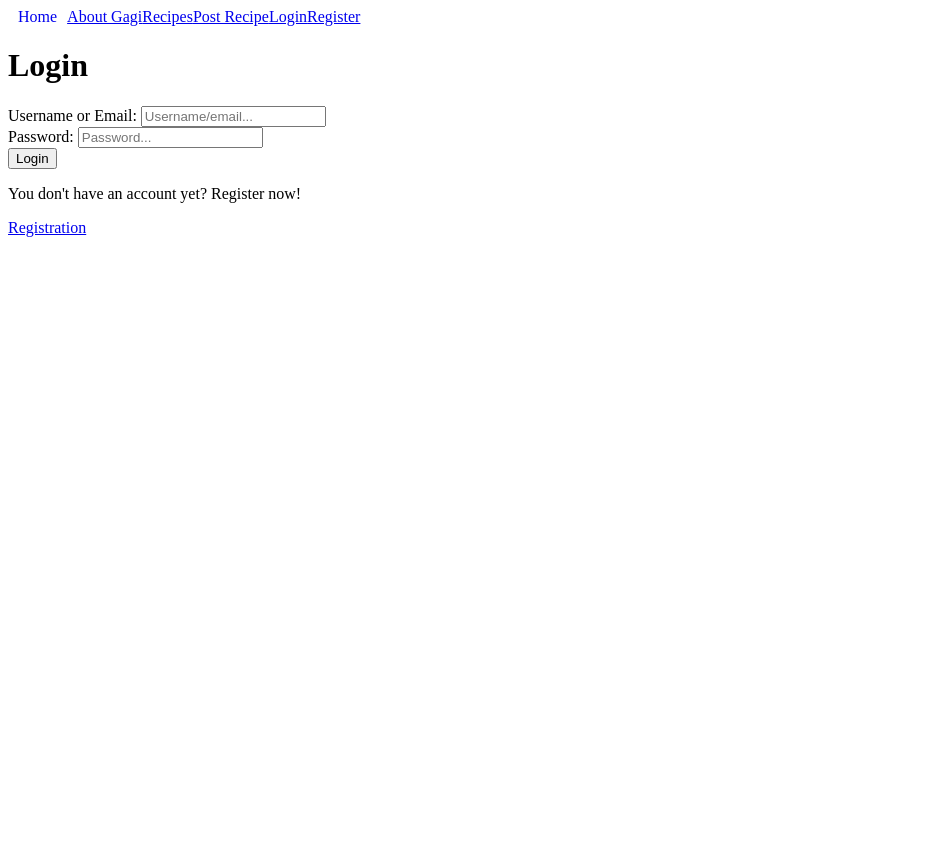
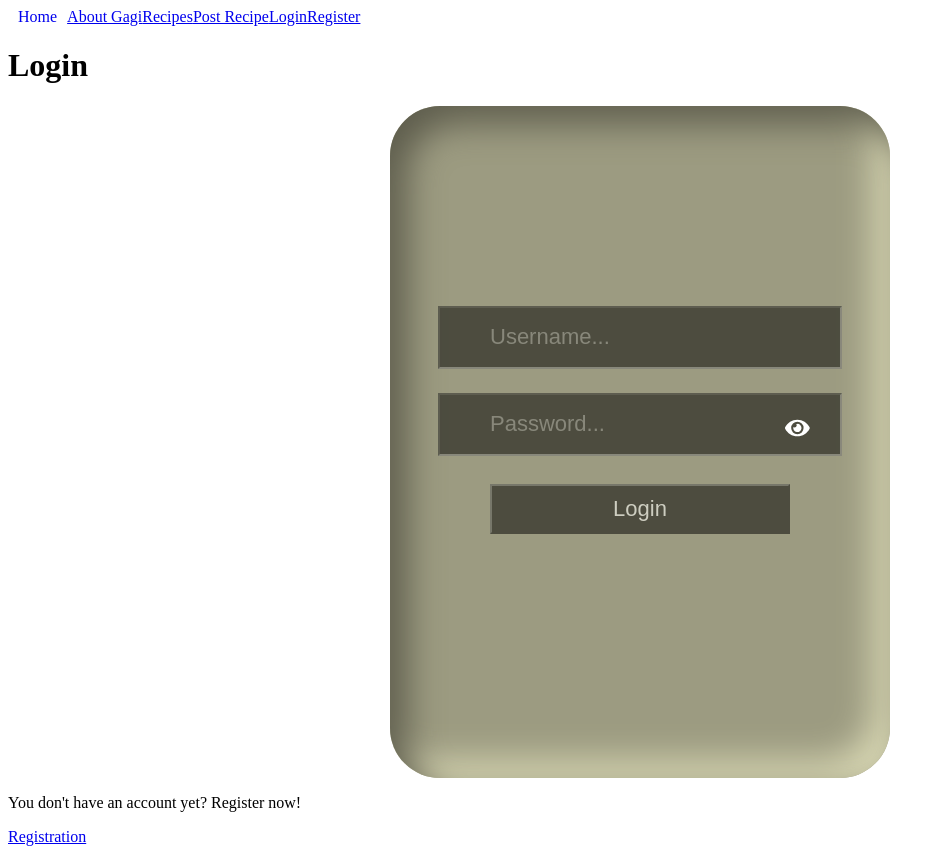
Before and after one commit to milenajovanovic994/chef_gagi, a React (Create React App) app: page /login in a window 1280 px wide. Shown: the whole page, without its empty margins (0-945 px from the left). Before the commit the page ends 800 px from the top, so only its background shows below. Built offline with nearby package versions, Linux system fonts and the light colour scheme.

Commit message:
Added some Styled Components

```diff
--- a/package.json
+++ b/package.json
@@ -3,12 +3,16 @@
   "version": "0.1.0",
   "private": true,
   "dependencies": {
+    "@fortawesome/fontawesome-svg-core": "^1.2.34",
+    "@fortawesome/free-solid-svg-icons": "^5.15.2",
+    "@fortawesome/react-fontawesome": "^0.1.14",
     "@testing-library/jest-dom": "^5.11.9",
     "@testing-library/react": "^11.2.5",
     "@testing-library/user-event": "^12.7.2",
     "axios": "^0.21.1",
     "react": "^17.0.1",
     "react-dom": "^17.0.1",
+    "react-hook-form": "^6.15.4",
     "react-router-dom": "^5.2.0",
     "react-scripts": "4.0.3",
     "styled-components": "^5.2.1",
--- a/src/App.js
+++ b/src/App.js
@@ -1,13 +1,13 @@
 import { useState } from "react";
 import { BrowserRouter as Router, Switch, Route, Link } from 'react-router-dom'
 import Home from "./components/Home";
-import Login from "./components/Login";
-import Register from "./components/Register";
 import Recipes from "./components/Recipes";
 import PostRecipe from "./components/PostRecipe";
 import RecipeInfo from "./components/RecipeInfo/RecipeInfo";
 import About from "./components/About";
 import StyledLink from "./components/Links/StyledLink";
+import Login from "./components/Forms/Login";
+import Register from "./components/Forms/Register";
 
 const App = () => {
 	const [user, setUser] = useState(null)
@@ -40,7 +40,7 @@ const App = () => {
 					<About />
 				</Route>
 				<Route exact path="/login">
-					<Login setUser={setUser} user={user} />
+					<Login setUser={setUser} />
 				</Route>
 				<Route exact path="/register">
 					<Register />
--- a/src/components/Error.jsx
+++ b/src/components/Error/Error.jsx
@@ -1,8 +1,10 @@
+import StyledError from "./StyledError"
+
 const Error = ({ error }) => {
     return (
-        <>
+        <StyledError>
             {error}
-        </>
+        </StyledError>
     )
 }
 export default Error
--- /dev/null
+++ b/src/components/Error/StyledError.jsx
@@ -0,0 +1,8 @@
+import styled from 'styled-components'
+
+const StyledError = styled.div`
+    margin: 20px;
+    padding: 10px;
+`
+
+export default StyledError
--- /dev/null
+++ b/src/components/Forms/Login.jsx
@@ -0,0 +1,74 @@
+import { useState } from "react"
+import { Link, useHistory } from "react-router-dom"
+import { loginUser } from "../../service"
+import Error from "../Error/Error"
+import { FontAwesomeIcon } from "@fortawesome/react-fontawesome"
+import { faEye } from "@fortawesome/free-solid-svg-icons"
+import StyledForm from "./StyledForm"
+const eye = <FontAwesomeIcon icon={faEye} />
+
+const Login = ({ setUser }) => {
+    const [identity, setIdentity] = useState('')
+    const [password, setPassword] = useState('')
+    const [passwordShown, setPasswordShown] = useState(false)
+    const [errorL, setErrorL] = useState('')
+    const history = useHistory()
+
+    const togglePasswordVisiblity = () => {
+        setPasswordShown(passwordShown ? false : true);
+    }
+
+    return (
+        <>
+            <h1>Login</h1>
+            <form onSubmit={(e) => {
+                e.preventDefault()
+
+                let maybeUser = {
+                    username: identity,
+                    password: password
+                }
+                if(identity === '' || password === ''){
+                    setErrorL('Username and Password fields can not be empty!')
+                    return
+                }
+
+                loginUser(maybeUser).then(res => {
+                    console.log(res)
+                    if (res.data === "Success") {
+                        setUser(maybeUser)
+                        history.push('/recipes')
+                    }
+                    else if (res.data === "Not Allowed") {
+                        setErrorL('Wrong password!')
+                    }
+                }).catch(() => {
+                    setErrorL('User with this username does not exist.')
+                })
+            }}>
+                <StyledForm>
+                    {/* <div> */}
+                    {/* <label htmlFor="identity">Username: </label> */}
+                    <input type="text" id="identity" placeholder="Username..." className="identity-input" onChange={(e) => setIdentity(e.target.value)} />
+                    {/* </div> */}
+                    <div className="pass-wrapper">
+                        {/* <label htmlFor="password">Password: </label> */}
+                        <input type={passwordShown ? "text" : "password"} id="password" placeholder="Password..." onChange={(e) => setPassword(e.target.value)} />
+                        <i onClick={togglePasswordVisiblity}>{eye}</i>
+                    </div>
+                    <input type="submit" value="Login" className="btn-submit" />
+                    <Error error={errorL} />
+                </StyledForm>
+                {/* <div> */}
+
+                {/* </div> */}
+            </form>
+            <div>
+                <p>You don't have an account yet? Register now!</p>
+                <Link to="/register">Registration</Link>
+            </div>
+
+        </>
+    )
+}
+export default Login
--- a/src/components/Register.jsx
+++ b/src/components/Forms/Register.jsx
@@ -1,7 +1,11 @@
 import { useState } from "react"
 import { useHistory } from "react-router-dom"
-import { postUser } from "../service"
-import Error from "./Error"
+import { postUser } from "../../service"
+import { FontAwesomeIcon } from "@fortawesome/react-fontawesome"
+import { faEye } from "@fortawesome/free-solid-svg-icons"
+import StyledForm from "./StyledForm"
+import Error from "../Error/Error"
+const eye = <FontAwesomeIcon icon={faEye} />
 
 const Register = () => {
     const [username, setUsername] = useState('')
@@ -9,7 +13,14 @@ const Register = () => {
     const [pass, setPass] = useState('')
     const [pass2, setPass2] = useState('')
     const [errorR, setErrorR] = useState('')
+    const [passShown, setPassShown] = useState(false)
+    const [passShown1, setPassShown1] = useState(false)
     const history = useHistory()
+
+    const togglePasswordVisiblity = () => {
+        setPassShown(passShown ? false : true)
+        setPassShown1(passShown1 ? false : true)
+    }
 
     const isValid = () => {
         if (username.trim().length >= 4 &&
@@ -24,6 +35,7 @@ const Register = () => {
 
     return (
         <>
+            <h1>Register</h1>
             <form onSubmit={(e) => {
                 e.preventDefault()
 
@@ -54,27 +66,32 @@ const Register = () => {
                     setErrorR('Passwords must match!')
                 }
             }}>
-                <div>
-                    <label htmlFor="username">Username: </label>
-                    <input type="text" id="username" placeholder="Username..." onChange={(e) => setUsername(e.target.value)} />
+                <StyledForm>
+ {/* <div> */}
+                    {/* <label htmlFor="username">Username: </label> */}
+                    <input type="text" id="username" placeholder="Username..." className="identity-input" onChange={(e) => setUsername(e.target.value)} />
+                {/* </div> */}
+                {/* <div> */}
+                    {/* <label htmlFor="email">Email: </label> */}
+                    <input type="email" id="email" placeholder="Email..." onChange={(e) => setEmail(e.target.value)} />
+                {/* </div> */}
+                <div className="pass-wrapper">
+                    {/* <label htmlFor="pass">Password: </label> */}
+                    <input type={passShown ? "text" : "password"} id="pass" placeholder="Password..." onChange={(e) => setPass(e.target.value)} />
+                    <i onClick={togglePasswordVisiblity}>{eye}</i>
                 </div>
-                <div>
-                    <label htmlFor="email">Email: </label>
-                    <input type="email" id="email" placeholder="Email..." onChange={(e) => setEmail(e.target.value)} />
+                <div className="pass-wrapper">
+                    {/* <label htmlFor="pass2">Enter your password again: </label> */}
+                    <input type={passShown1 ? "text" : "password"} id="pass2" placeholder="Password..." onChange={(e) => setPass2(e.target.value)} />
+                    <i onClick={togglePasswordVisiblity}>{eye}</i>
                 </div>
-                <div>
-                    <label htmlFor="pass">Password: </label>
-                    <input type="password" id="pass" placeholder="Password..." onChange={(e) => setPass(e.target.value)} />
-                </div>
-                <div>
-                    <label htmlFor="pass2">Enter your password again: </label>
-                    <input type="password" id="pass2" placeholder="Password..." onChange={(e) => setPass2(e.target.value)} />
-                </div>
-                <div>
-                    <input type="submit" value="Register" />
-                </div>
+                {/* <div> */}
+                    <input type="submit" value="Register" className="btn-submit" />
+                {/* </div> */}
+                <Error error={errorR} />
+                </StyledForm>
+
             </form>
-            <Error error={errorR} />
         </>
     )
 }
--- /dev/null
+++ b/src/components/Forms/StyledForm.jsx
@@ -0,0 +1,60 @@
+import styled from 'styled-components'
+
+const StyledLogin = styled.div`
+
+    border-radius: 50px;
+    background: #9c9b81;
+    box-shadow: inset 17px 17px 35px #5e5d4d,
+                inset -17px -17px 35px #dad9b5;
+
+
+    display: flex;
+    flex-direction: column;
+    text-align: center;
+    justify-items: center;
+    font-size: 22px;
+    max-width: 500px;
+    min-height: 672px;
+    margin: 0 auto;
+    /* border-radius: 25px; */
+    color: white;
+    /* background-color: rgba(0, 0, 0, 0.5); */
+
+    .identity-input {
+        margin-top: 200px;
+    }
+    input {
+        margin: 0 auto;
+        background-color: black;
+        opacity: 50%;
+        color: white;
+        margin-top: 10px;
+        width: 300px;
+        height: 59px;
+        font-size: 22px;
+        margin-bottom: 14px;
+        max-width: 527px;
+        padding: 0 10%;
+    }
+    .pass-wrapper {
+        position: relative;
+        display: flex;
+        margin-bottom: 14px;
+    }
+    i {
+        position: absolute;
+        top: 38%;
+        right: 16%;
+    }
+    i:hover {
+        color: #00fcb6;
+        cursor: pointer;
+    }
+    .btn-submit {
+        width: 300px;
+        height: 50px;
+        margin: 0 auto;
+        cursor: pointer;
+    }
+`
+export default StyledLogin
--- a/src/components/Login.jsx
+++ /dev/null
@@ -1,56 +0,0 @@
-import { useState } from "react"
-import { Link, useHistory } from "react-router-dom"
-import { loginUser } from "../service"
-import Error from "./Error"
-
-const Login = ({ setUser,user }) => {
-    const [identity, setIdentity] = useState('')
-    const [password, setPassword] = useState('')
-    const [errorL, setErrorL] = useState('')
-    const history = useHistory()
-
-    return (
-        <>
-            <h1>Login</h1>
-            <form onSubmit={(e) => {
-                e.preventDefault()
-
-                let maybeUser = {
-                    username: identity,
-                    password: password
-                }
-
-                loginUser(maybeUser).then(res => {
-                    console.log(res)
-                    if (res.data === "Success") {
-                        setUser(maybeUser)
-                        history.push('/recipes')
-                    }
-                    else if (res.data === "Not Allowed") {
-                        setErrorL('Wrong password!')
-                    }
-                }).catch(() => {
-                    setErrorL('User with this username does not exist.')
-                } )
-            }}>
-                <div>
-                    <label htmlFor="identity">Username or Email: </label>
-                    <input type="text" id="identity" placeholder="Username/email..." onChange={(e) => setIdentity(e.target.value)} />
-                </div>
-                <div>
-                    <label htmlFor="password">Password: </label>
-                    <input type="password" id="password" placeholder="Password..." onChange={(e) => setPassword(e.target.value)} />
-                </div>
-                <div>
-                    <input type="submit" value="Login" />
-                </div>
-            </form>
-            <div>
-                <p>You don't have an account yet? Register now!</p>
-                <Link to="/register">Registration</Link>
-            </div>
-            <Error error={errorL} />
-        </>
-    )
-}
-export default Login
```
Also changed, not shown: 1 other file (tests, documents, lock files or other folders).
